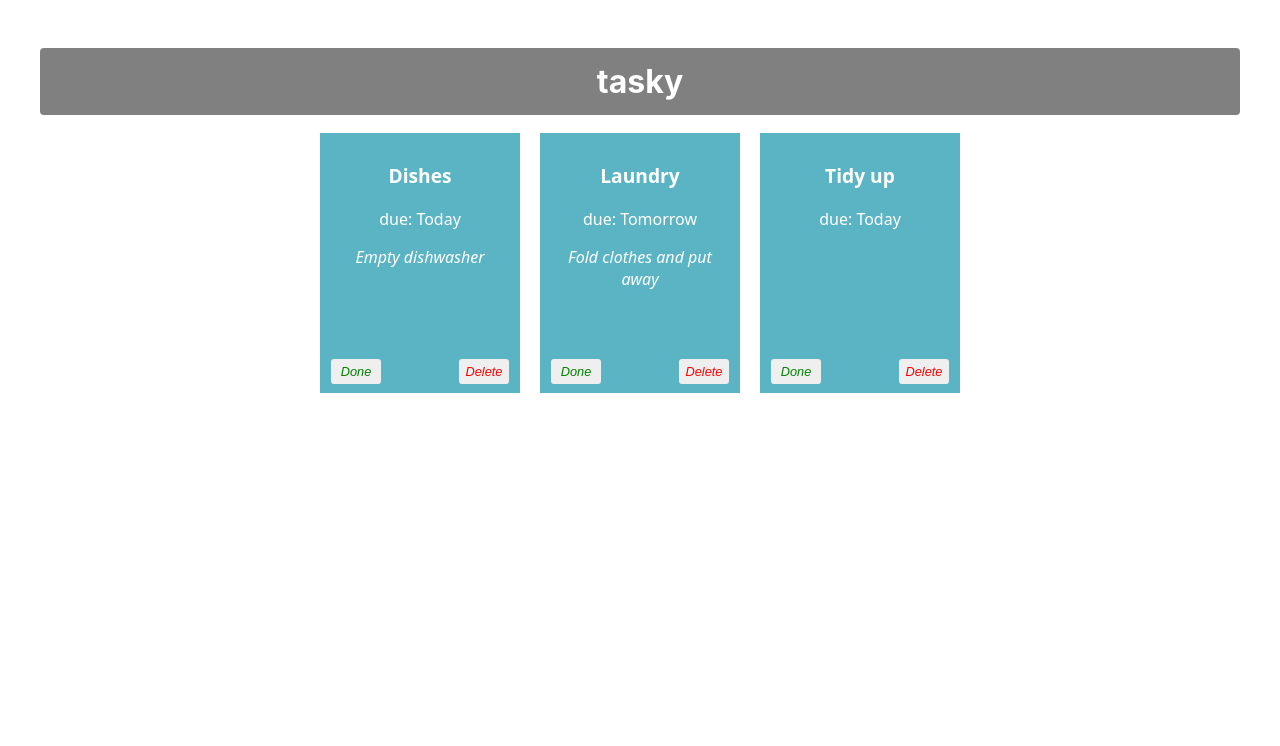
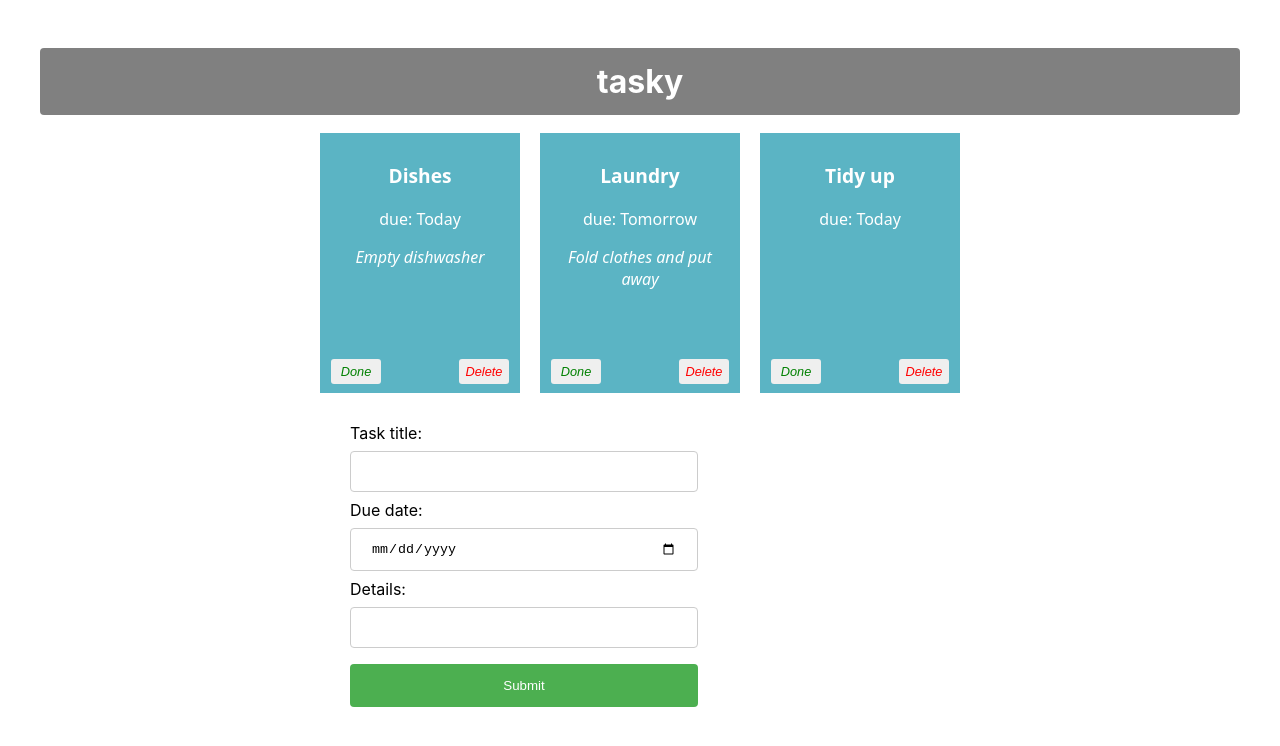
Before and after one commit to studying-never-stop/react-basics-labs, a React (Create React App) app in the folder tasky/: page / in a window 1280 px wide. Shown: the top 746 px of the page. Built offline with nearby package versions, Linux system fonts and the light colour scheme.

Commit message:
Add task: form added

```diff
--- a/tasky/src/App.css
+++ b/tasky/src/App.css
@@ -62,3 +62,34 @@
   right: 5px;
   color: red;
 }
+
+input[type=text], input[type=date] {
+  width: 60%;
+  padding: 12px 20px;
+  margin: 8px 0;
+  display:inline-block;
+  border: 1px solid #ccc;
+  border-radius: 4px;
+  box-sizing: border-box;
+}
+
+input[type=submit] {
+  width: 60%;
+  background-color: #4CAF50;
+  color: white;
+  padding: 14px 20px;
+  margin: 8px 0;
+  border: none;
+  border-radius: 4px;
+  cursor: pointer;
+}
+
+input[type=submit]:hover {
+  background-color: #45a049;
+}
+
+form {
+  text-align: left;
+  width: 50%;
+  margin: auto;
+}
--- a/tasky/src/App.js
+++ b/tasky/src/App.js
@@ -2,6 +2,7 @@
 import './App.css';
 import Task from './components/Task';
 import React , { useState } from 'react';
+import AddTaskForm from './components/Form';
 
 function App() {
   const [ taskState, setTaskState ] = useState({
@@ -36,6 +37,7 @@
       deleteTask = {() => deleteHandler(index)}
     />
   ))}
+  <AddTaskForm />
     </div>
   );
 }
--- /dev/null
+++ b/tasky/src/components/Form.js
@@ -0,0 +1,26 @@
+import React from "react";
+
+const AddTaskForm = (props) => {
+    return (
+        <div>
+            <form>
+                <label>
+                    Task title:<br/>
+                    <input type="text" name="title" required ></input>
+                </label>
+                <br/>
+                <label>
+                    Due date:<br/>
+                    <input type="date" name="deadline" required ></input>
+                </label>
+                <br />
+                <label>
+                    Details:<br/>
+                    <input type="text" name="description" />
+                </label>
+                <input type="submit" value="Submit" />
+            </form>
+        </div>
+    )
+};
+export default AddTaskForm;
```
